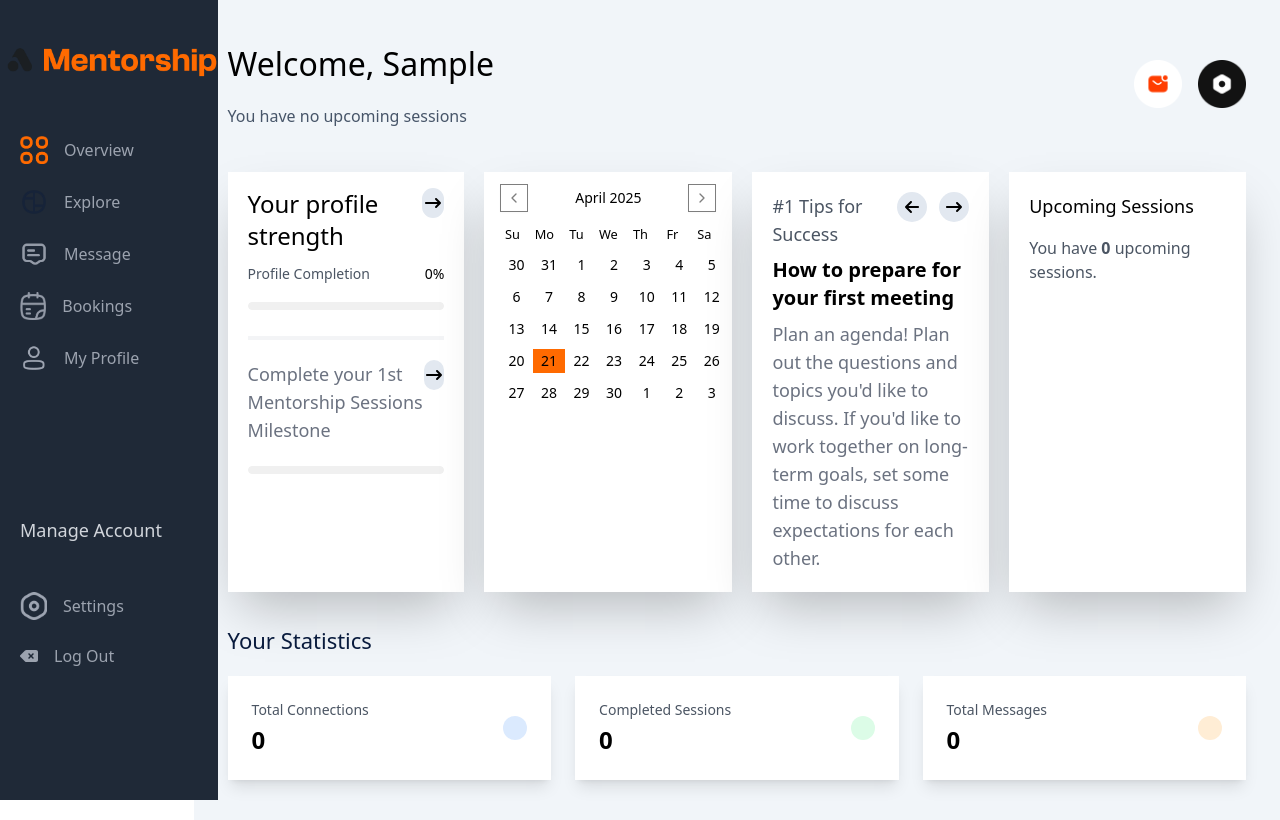
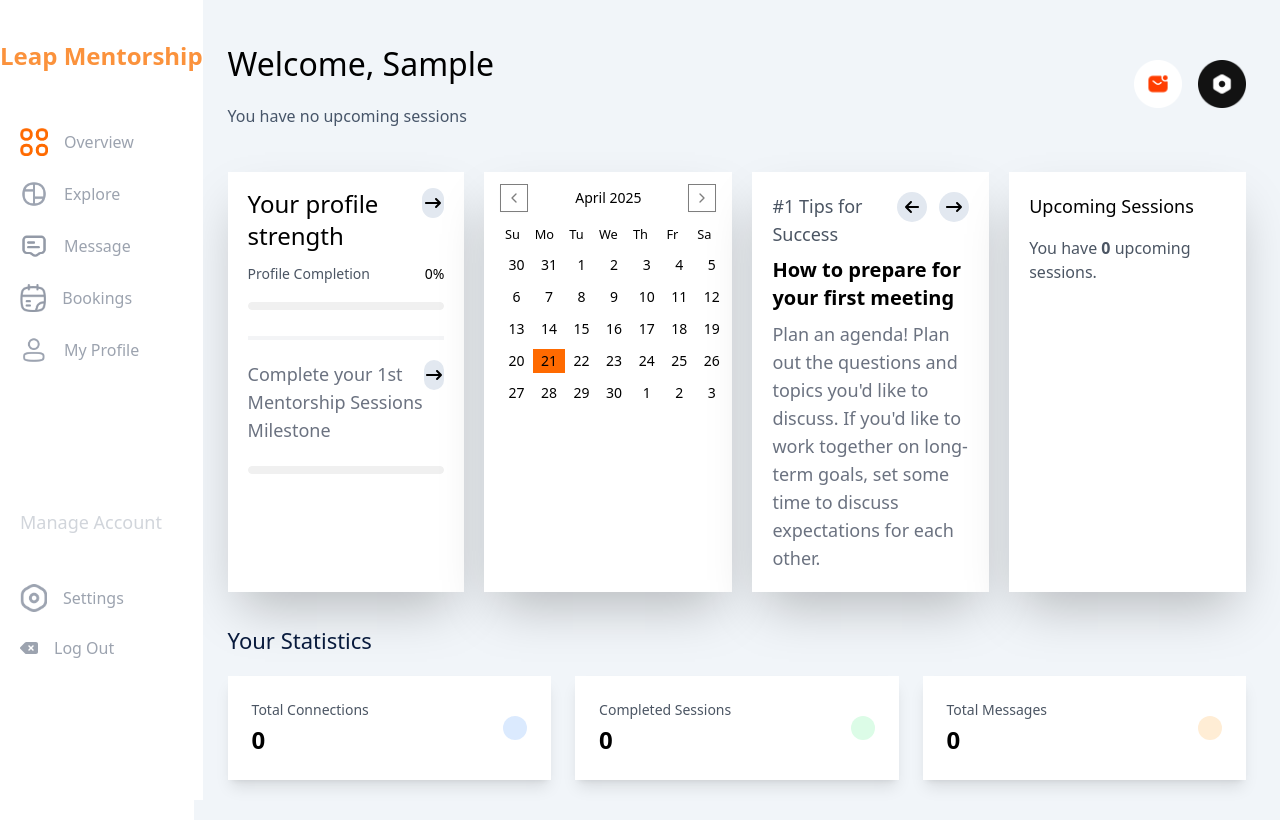
Before and after one commit to MichAdek23/mentors-mentees, a React (Vite) app: page /mentee-dashboard in a window 1280 px wide. Built offline with nearby package versions, Linux system fonts and the light colour scheme; no server answers; sample sign-in values are in the browser's storage.

Commit message:
updated work

```diff
--- a/src/component/MeentoDashboard/DashboardLayout.jsx
+++ b/src/component/MeentoDashboard/DashboardLayout.jsx
@@ -7,14 +7,14 @@ const DashboardLayout = ({ children }) => {
   const navigate = useNavigate();
 
   const handleLogout = () => {
-    localStorage.removeItem('token'); // Clear token or any other logout logic
+    localStorage.removeItem('token');
     navigate('/login');
   };
 
   return (
     <div className="flex min-h-screen">
       {/* Sidebar Navigation */}
-      <aside className="w-64 bg-gray-800 text-white p-4">
+      <aside className="w-64 bg-white-800 text-white p-4">
         {/* Logo Section */}
         <div className="w-full flex justify-center items-center mb-10">
           <img src="/image/logo.png.png" className="h-10" alt="Logo" />
--- a/src/component/MeentoDashboard/NavBarDashboard.jsx
+++ b/src/component/MeentoDashboard/NavBarDashboard.jsx
@@ -7,7 +7,7 @@ import { useNavigate } from 'react-router-dom';
 
 function NavBarDashboard() {
   const { upDatePage, activeComponent } = useContext(GlobalContext);
-  const { user, logout } = useAuth();
+  const {  logout } = useAuth();
   const navigate = useNavigate();
 
   const handleLogout = () => {
@@ -16,10 +16,10 @@ function NavBarDashboard() {
   };
 
   return (
-    <section className="fixed top-0 left-0 h-full bg-gray-800 text-white pt-10">
+    <section className="fixed top-0 left-0 h-full bg-white text-white pt-10">
       {/* Logo Section */}
       <div className="w-full flex justify-center items-center">
-        <img src="/image/logo.png.png" className="h-10" alt="Logo" />
+         <h1 className = "text-orange-400 text-2xl font-bold"> Leap Mentorship</h1>
       </div>
 
       {/* Navigation Links */}
--- a/src/component/UserProfile/UserProfile.jsx
+++ b/src/component/UserProfile/UserProfile.jsx
@@ -77,7 +77,7 @@ const PublicProfile = () => {
             Authorization: `Bearer ${token}`, // Include the token in the Authorization header
           },
           body: JSON.stringify({
-            recipientId: userId, // Ensure recipientId is sent correctly
+            recipientId: userId,
           }),
         }
       );
```
